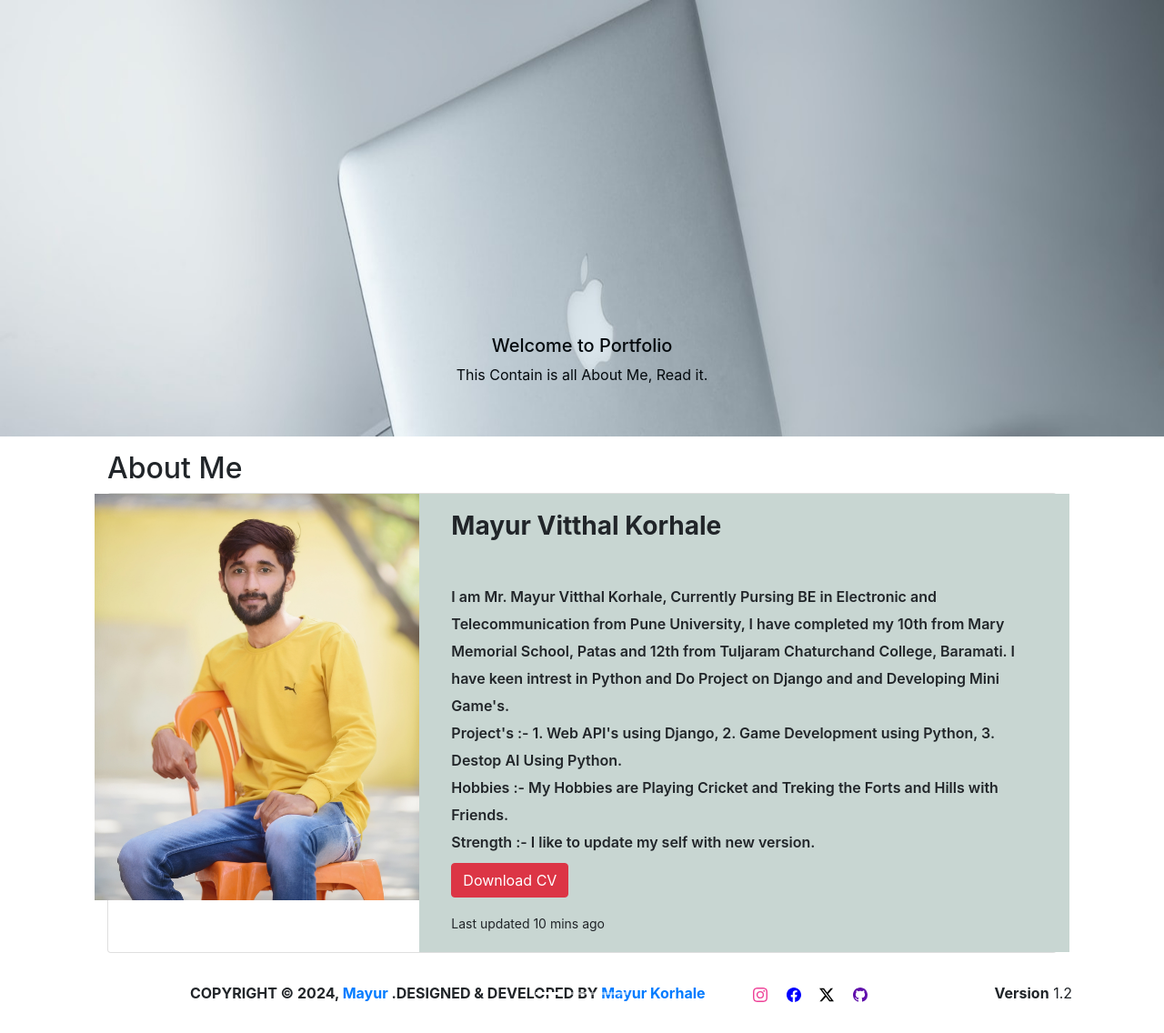
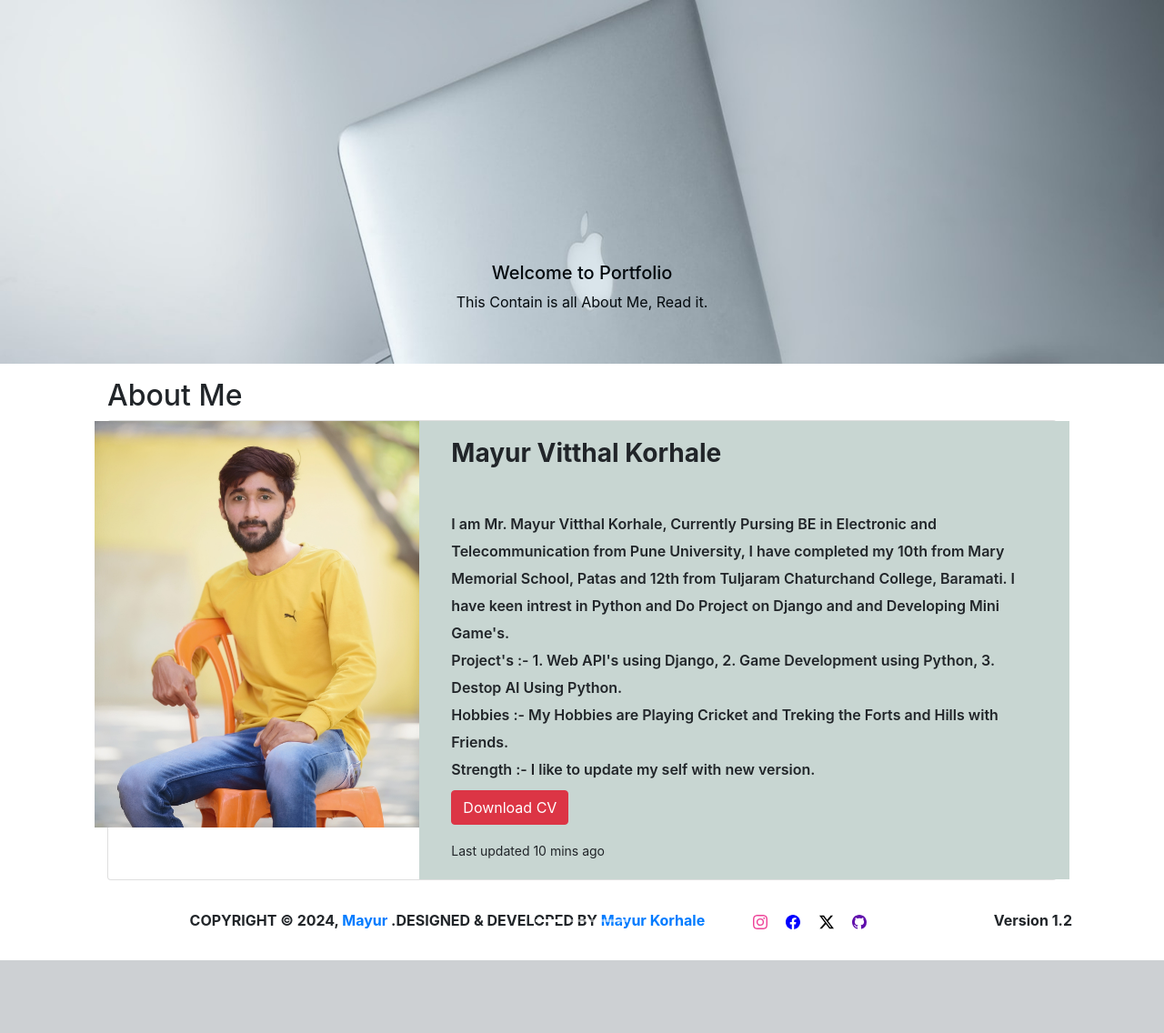
Before and after one commit to Mayur2282/Mayur-Portfolio, a Django app: page /about in a window 1280 px wide. Shown: the part 56-1192 px from the top of the page at 91% size. After the commit the page ends 1112 px from the top, so only its background shows below. Run offline with Django 5.2, Linux system fonts and the light colour scheme.

Commit message:
Done Project

```diff
--- a/templates/base.html
+++ b/templates/base.html
@@ -50,7 +50,7 @@
         <footer class="main-footer pt-3 text-center my-3 py-3">
             <strong>COPYRIGHT &copy; {% now "Y" %}, <a href="/">Mayur</a> .DESIGNED & DEVELOPED BY <a href="#">Mayur
                     Korhale</a></strong>
-            <a href="https://www.instagram.com/its_mayur_1717" target="_blank" style="color: black; text-decoration:none">
+            <a href="https://www.instagram.com/its_mayur_1717" target="_blank" style=" text-decoration:none">
                 <svg xmlns="http://www.w3.org/2000/svg" style="color: rgb(238, 66, 152);" width="16" height="16" fill="currentColor"
                     class="bi bi-instagram ml-5" viewBox="0 0 16 16">
                     <path
@@ -81,8 +81,7 @@
                 </svg>
             </a>
             <div class="float-right d-none d-sm-inline-block mx-3">
-                <strong>Version</strong> 1.2
-
+                <strong>Version 1.2</strong>
             </div>
         </footer>
     </div>
```
Also changed, not shown: db.sqlite3, static/2.jpg.
